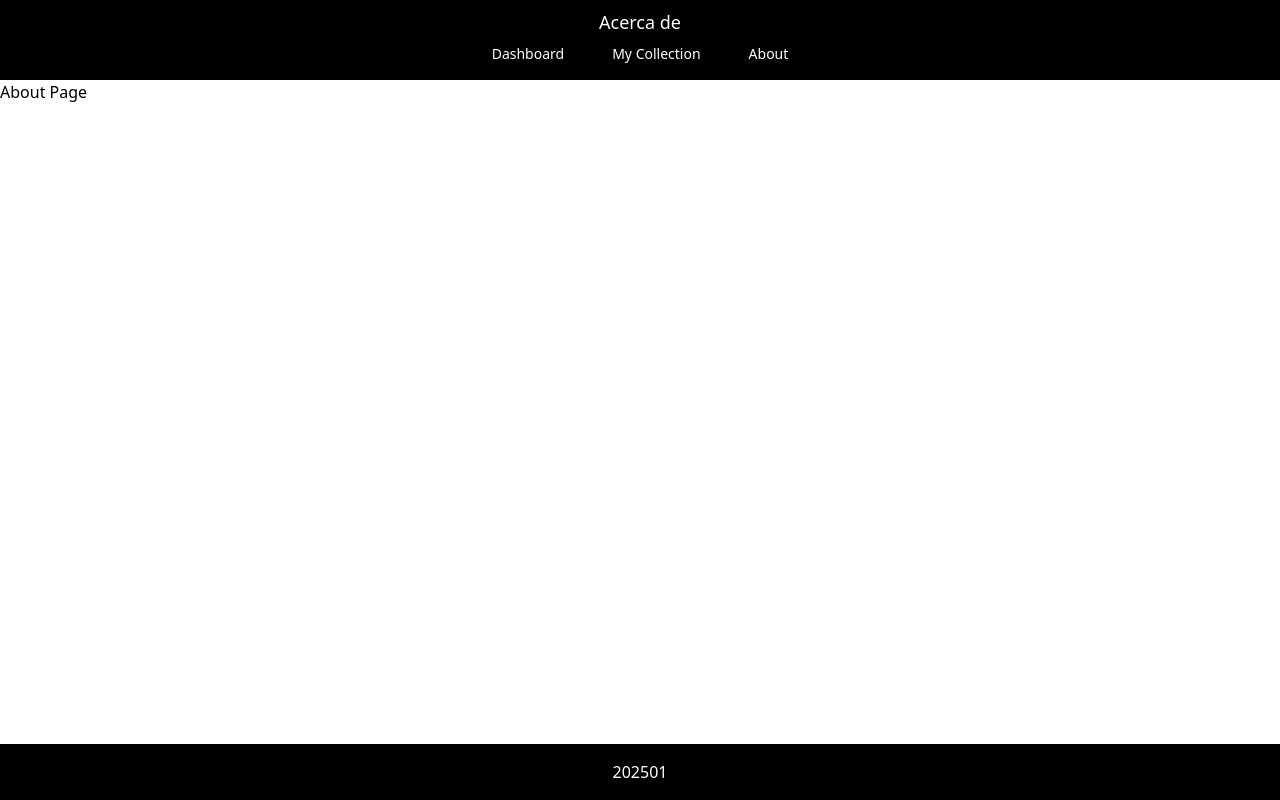
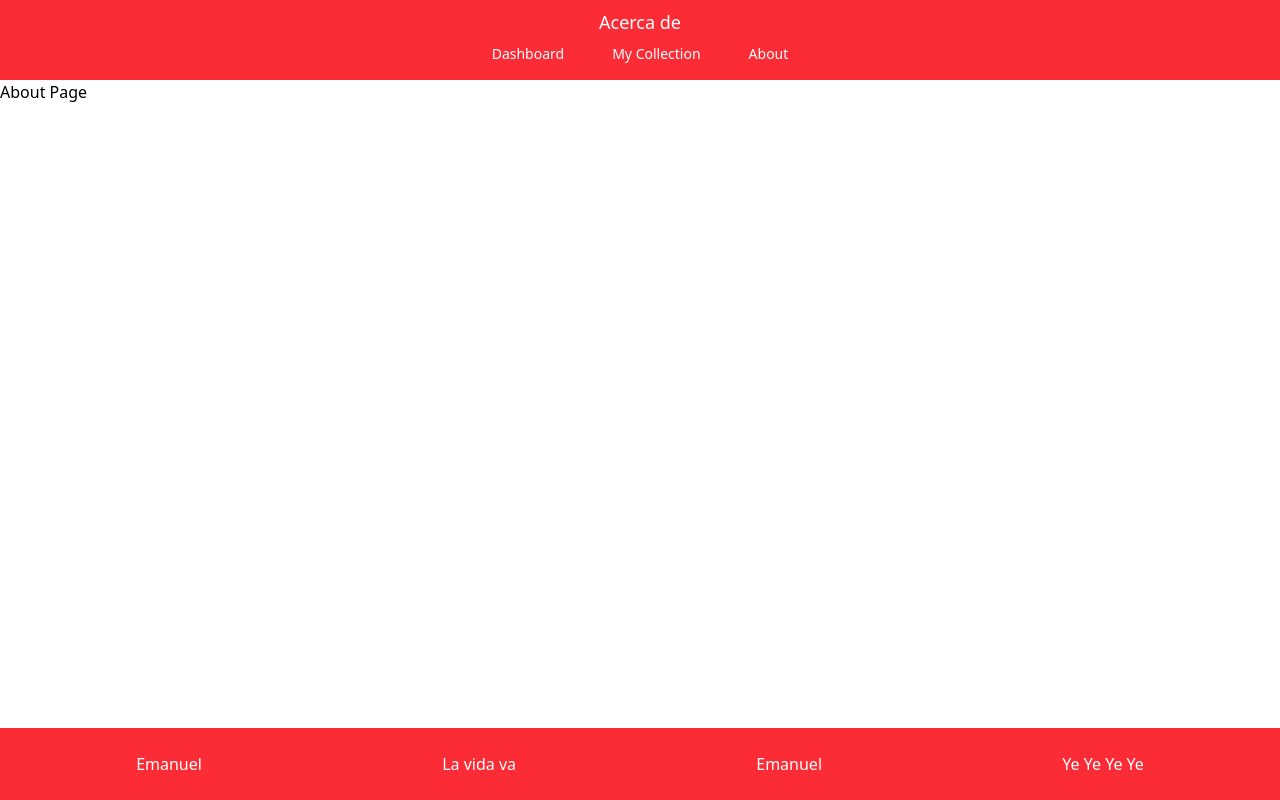
Before and after one commit to warthunderlover/poke_dex.github.io, a React (Vite) app: page /about in a window 1280 px wide. Built offline with nearby package versions, Linux system fonts and the light colour scheme.

Commit message:
emanuel_4v

```diff
--- a/src/components/Footer.jsx
+++ b/src/components/Footer.jsx
@@ -0,0 +1,13 @@
+export const Footer_ = () => {
+    return (
+
+            <footer className="bg-red-500 flex justify-around  text-white text-center p-4">
+                    <p className="cursor-pointer hover:bg-white hover:text-black transition duration-500 p-2">Emanuel</p>
+                    <p className="cursor-pointer hover:bg-white hover:text-black transition duration-500 p-2">La vida va</p>
+                    <p className="cursor-pointer hover:bg-white hover:text-black transition duration-500 p-2">Emanuel</p>
+                    <p className="cursor-pointer hover:bg-white hover:text-black transition duration-500 p-2">Ye Ye Ye Ye</p>
+
+            </footer>
+
+    )
+}
--- a/src/components/Page.jsx
+++ b/src/components/Page.jsx
@@ -1,18 +1,19 @@
-import { NavBar } from "./Navbar"
+import { NavBar } from "./Navbar";
+import { Footer_} from "./footer";
 
 export const Page = ( {title, children} )=>{
     return (
         <>
-            <header className="bg-black text-white py-2 px-4">
+            <header className="bg-red-500 text-white py-2 px-4">
                 <div className="text-lg text-center">{title}</div>
                 <NavBar />
             </header>
             <main className="grow">
                  {children}
             </main>
-            <footer className="p-4">
-                202501
-            </footer>
+
+                <Footer_/>
+
         </>
     )
 }
--- a/src/components/Paging/Paging.jsx
+++ b/src/components/Paging/Paging.jsx
@@ -16,15 +16,19 @@ export const Paging = (
     , [page, pageInput]);
     return (
         <section className="pagingHolder">
-            <section className="pagingParameters">
-                <select value={limit} onChange={(e) => onLimitChange(e.target.value)}>
-                    <option value="10">10</option>
-                    <option value="20">20</option>
-                    <option value="50">50</option>
-                    <option value="100">100</option>
-                </select>
-            </section>
-            <section className="pagingInfo">
+
+            <section className="pagingNavigator">
+                <button
+                    onClick={() => {
+                        if (page > 1) {
+                            onPageChange(page - 1)
+                        }
+                    }
+                }
+                >Anterior</button>
+                </section>
+                <section className="pagingInfo">
+
                 <span>
                     Mostrando Página
                     <input
@@ -41,15 +45,7 @@ export const Paging = (
                     de Total {totalPages}
                 </span>
             </section>
-            <section className="pagingNavigator">
-                <button
-                    onClick={() => {
-                        if (page > 1) {
-                            onPageChange(page - 1)
-                        }
-                    }
-                }
-                >Anterior</button>
+                <section className="pagingNavigator">
                 <button
                     onClick={() => {
                         if (page < totalPages) {
@@ -59,6 +55,15 @@ export const Paging = (
                 }
                 >Siguiente</button>
             </section>
+
+            <section className="pagingParameters">
+                <select value={limit} onChange={(e) => onLimitChange(e.target.value)}>
+                    <option value="10">10</option>
+                    <option value="20">20</option>
+                    <option value="50">50</option>
+                    <option value="100">100</option>
+                </select>
+            </section>
         </section>
     );
 }
--- a/src/index.css
+++ b/src/index.css
@@ -19,9 +19,6 @@ body {
 }
 
 
-footer {
-    @apply bg-black text-white text-center p-4;
-}
 
 .pokemonList{
     @apply flex justify-between gap-4 flex-wrap p-4
```
Also changed, not shown: src/components/Container.jsx (deleted), src/styles/paging.css (line endings or trailing spaces).
